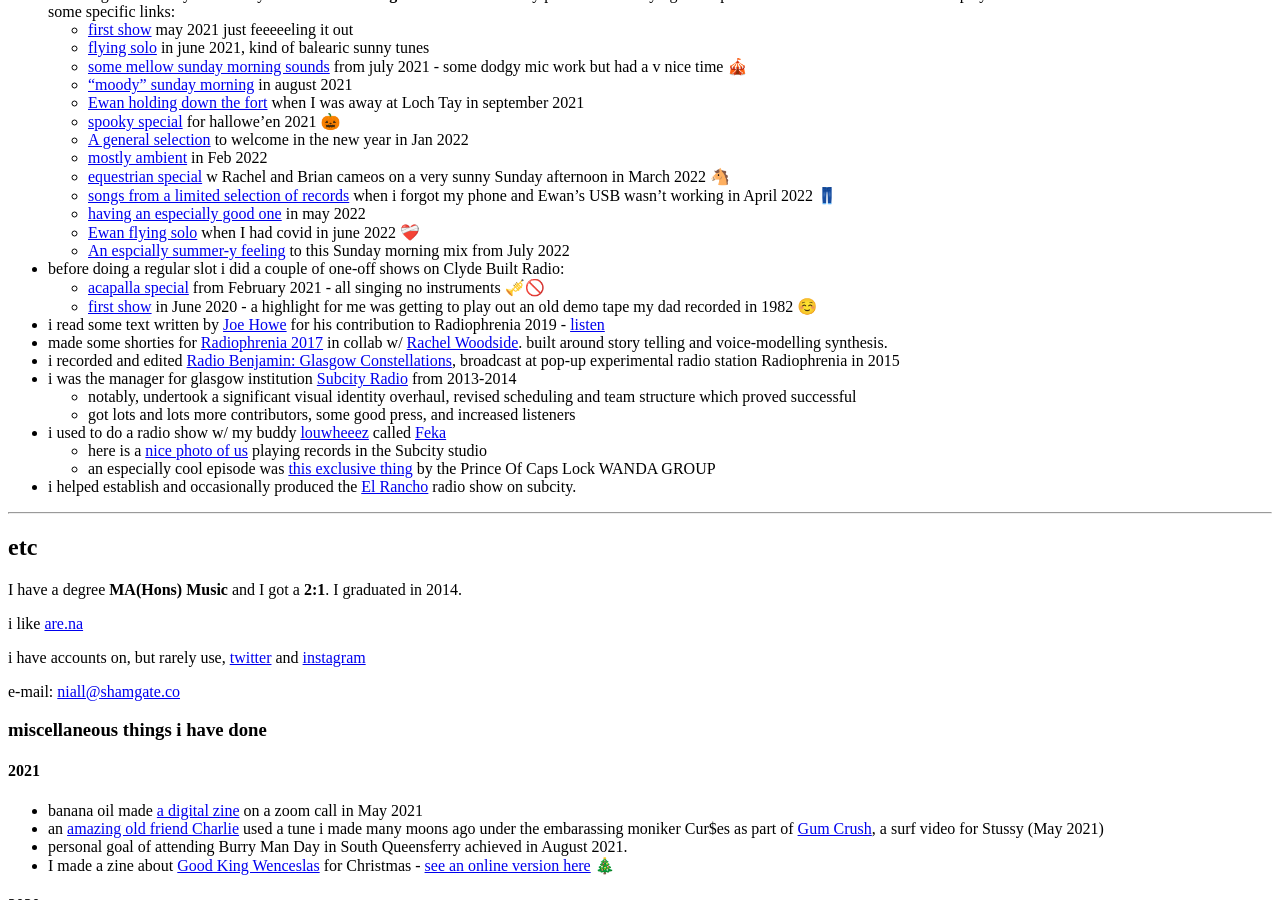
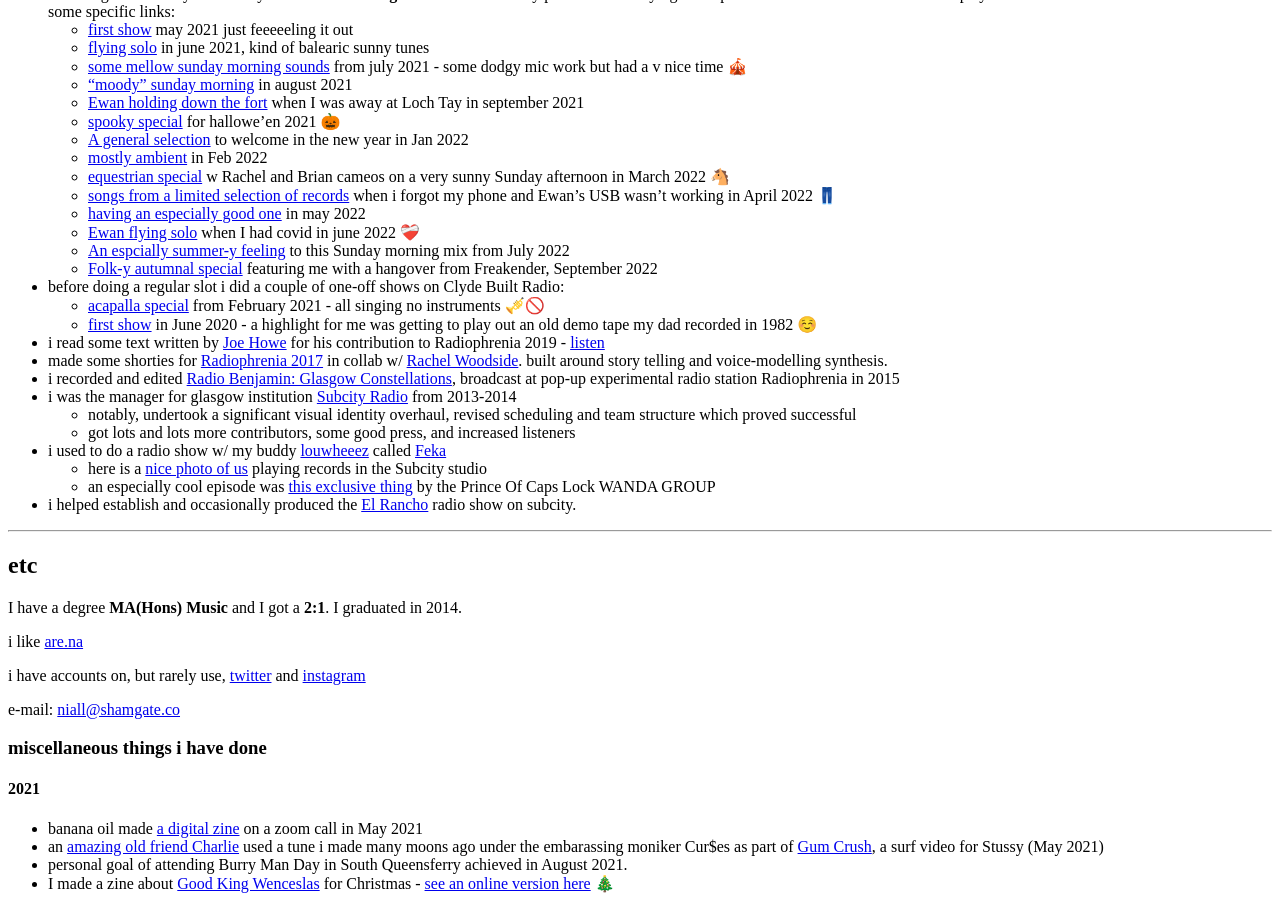
Before and after one commit to kingdomlevel/kingdomlevel.github.io, a Jekyll site: the page built from index.markdown, in a window 1280 px wide and 900 px high, scrolled down 5548 px. Built offline with Jekyll 4.4.1, drawn with Linux system fonts in a browser that asks for light colours; our own code applies the rules of GitHub Pages for plain Markdown files.

Commit message:
add september 2022 clyde built radio

```diff
--- a/index.markdown
+++ b/index.markdown
@@ -139,6 +139,7 @@
   + [having an especially good one](https://soundcloud.com/clydebuiltradio/weights-measures-15-5-22) in may 2022
   + [Ewan flying solo](https://soundcloud.com/clydebuiltradio/weights-measures-12-6-22) when I had covid in june 2022 ❤️‍🩹
   + [An espcially summer-y feeling](https://soundcloud.com/clydebuiltradio/weights-2) to this Sunday morning mix from July 2022
+  + [Folk-y autumnal special](https://soundcloud.com/clydebuiltradio/wights) featuring me with a hangover from Freakender, September 2022
 
 + before doing a regular slot i did a couple of one-off shows on Clyde Built Radio:
   + [acapalla special](https://soundcloud.com/clydebuiltradio/niall-morris-11221) from February 2021 -  all singing no instruments 🎺🚫
```
